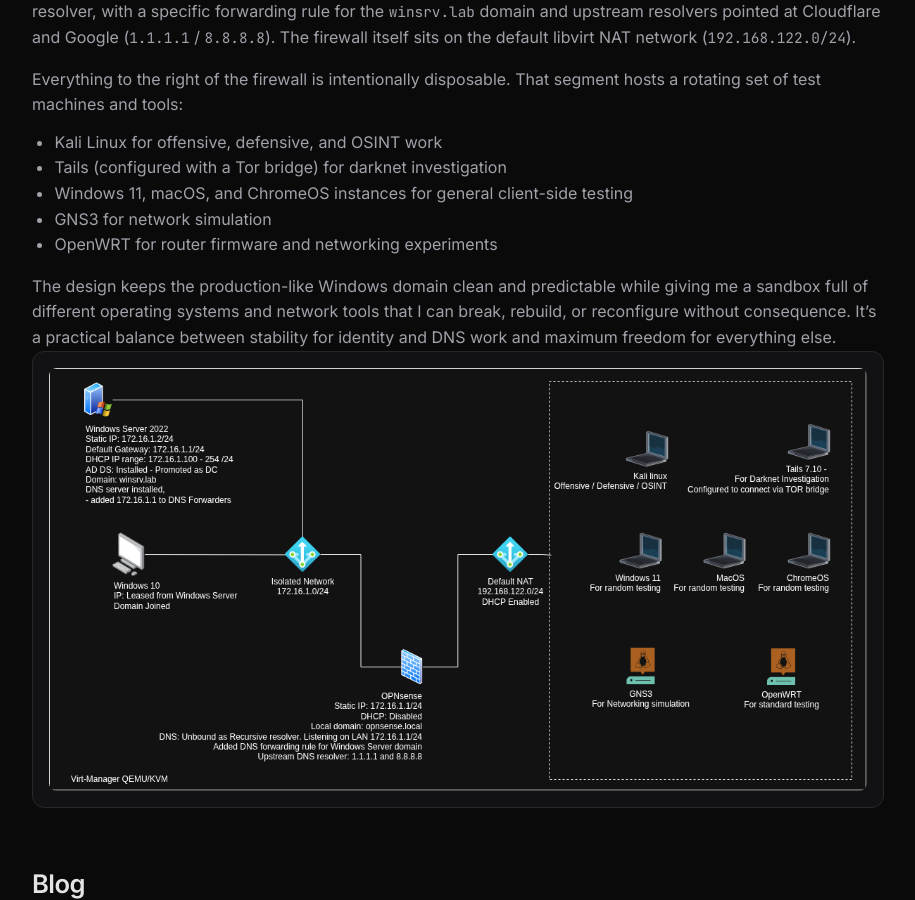
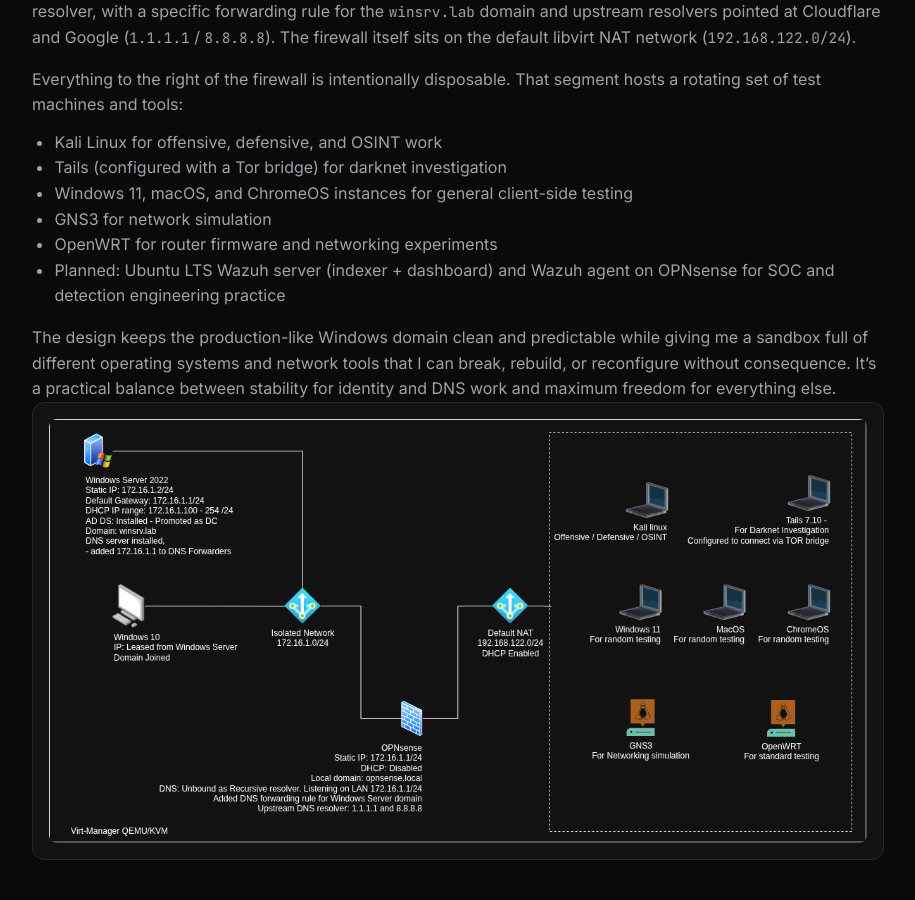
Before and after one commit to b4h4w/b4h4w.github.io, a Jekyll site: the page built from index.md, in a window 1280 px wide and 900 px high, scrolled down 956 px. Shown: the whole window, without its empty margins (182-1097 px from the left). Built offline with Jekyll 4.4.1, drawn with Linux system fonts in a browser that asks for light colours.

Commit message:
Updated the description adding information about planned Wazuh server/plugin

```diff
--- a/_includes/homelab.md
+++ b/_includes/homelab.md
@@ -20,6 +20,7 @@
   <li>Windows 11, macOS, and ChromeOS instances for general client-side testing</li>
   <li>GNS3 for network simulation</li>
   <li>OpenWRT for router firmware and networking experiments</li>
+  <li>Planned: Ubuntu LTS Wazuh server (indexer + dashboard) and Wazuh agent on OPNsense for SOC and detection engineering practice</li>
 </ul>
 
 <p style="color: var(--text-muted); margin-bottom: 0;">
```
